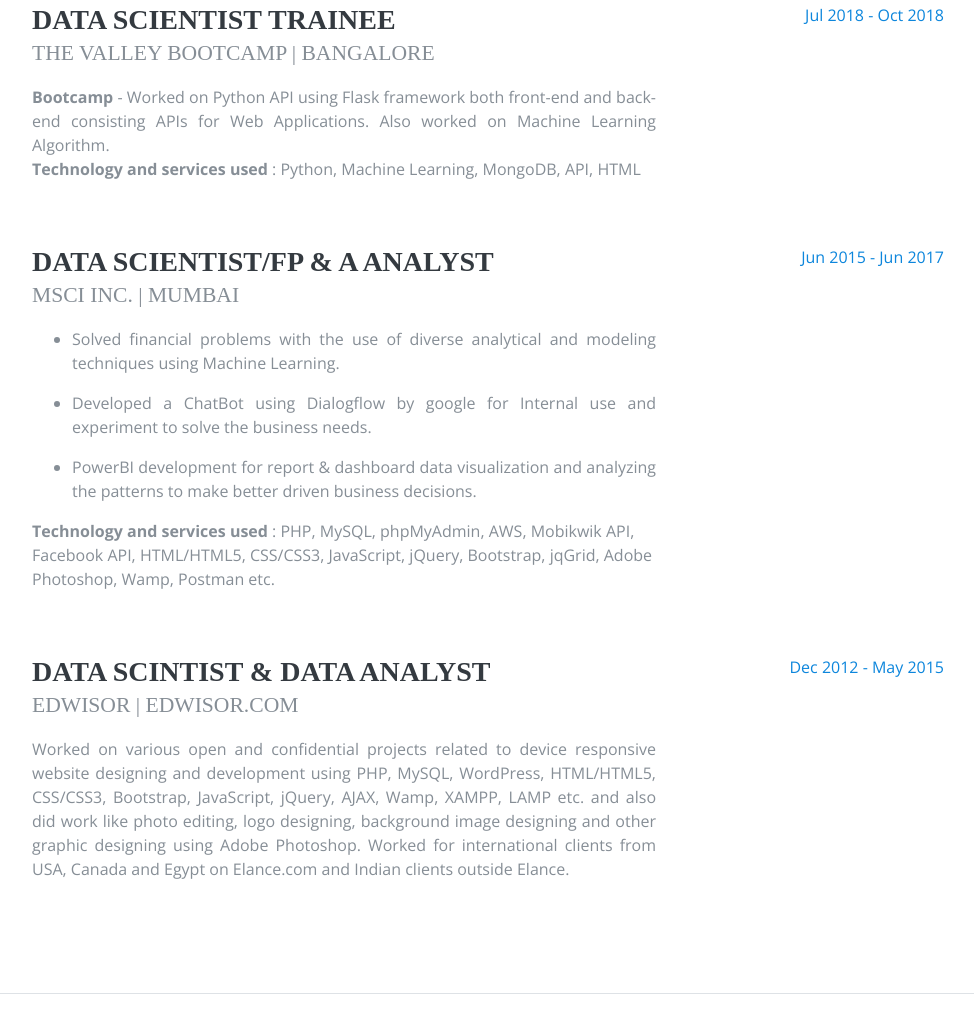
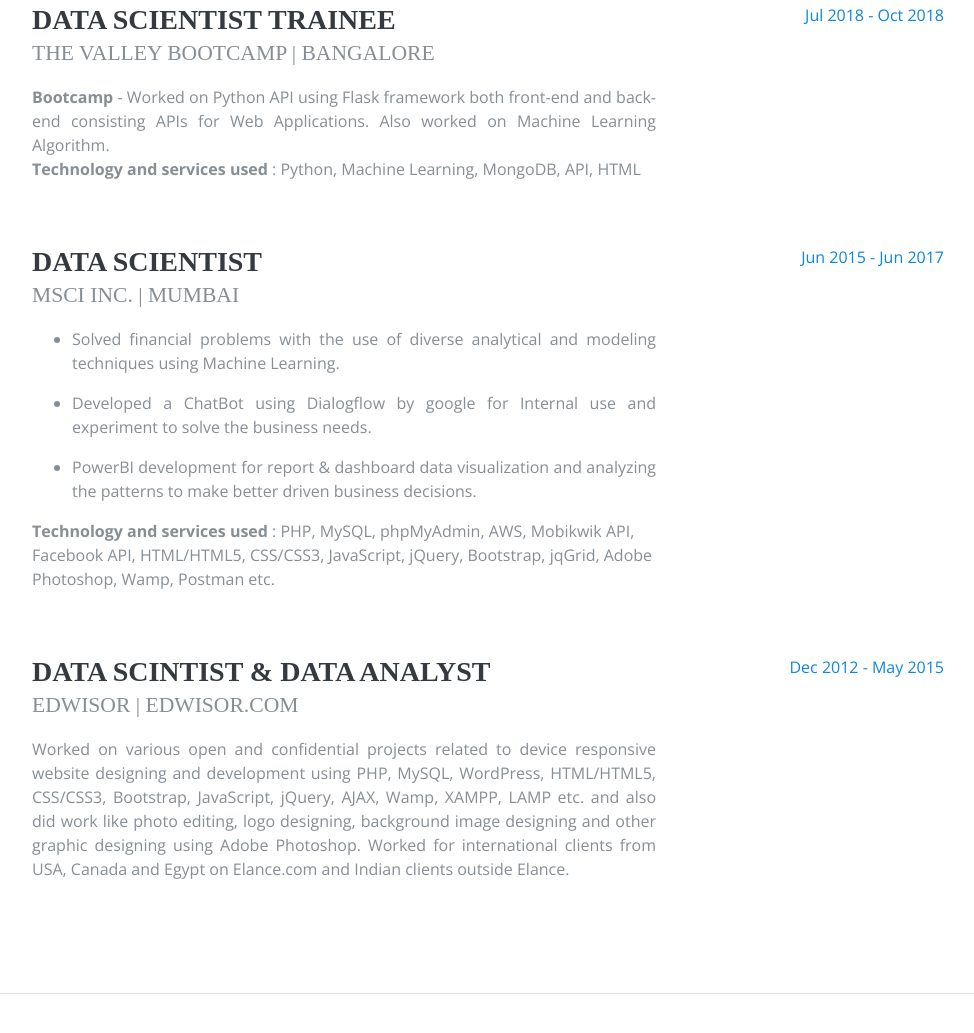
Before and after one commit to swapsam/swapsam.github.io, a website: page index.html in a window 1280 px wide. Shown: the part 1760-2793 px from the top of the page, without its empty margins (288-1262 px from the left). Drawn offline with nearby package versions, Linux system fonts and the light colour scheme; a web font is replaced by a local one.

Commit message:
Update index.html

```diff
--- a/index.html
+++ b/index.html
@@ -223,7 +223,7 @@
 
           <div class="resume-item d-flex flex-column flex-md-row mb-5">
             <div class="resume-content mr-auto">
-              <h3 class="mb-0">Data Scientist/FP & A Analyst</h3>
+              <h3 class="mb-0">Data Scientist</h3>
               <div class="subheading mb-3">MSCI Inc. | Mumbai</div>
           <ul style="list-style-type:disc">
           <p><li>Solved financial problems with the use of diverse analytical and modeling techniques using Machine Learning.</li></p>
```
